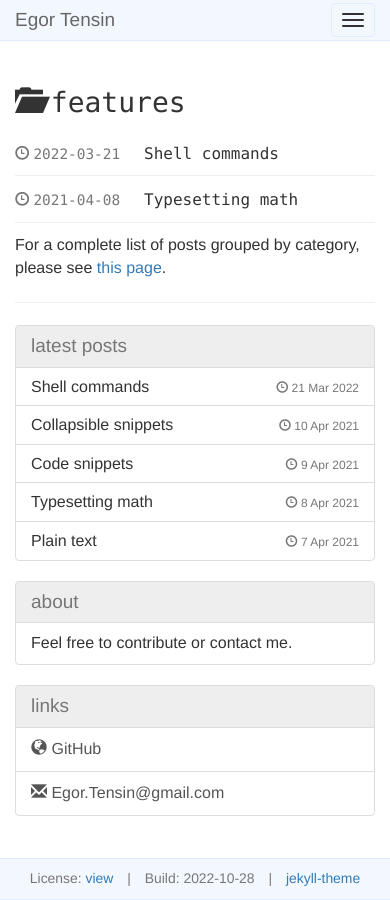
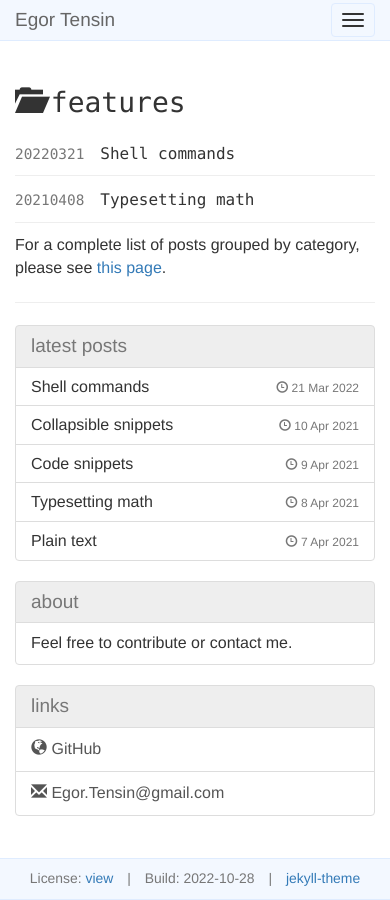
Before and after one commit to egor-tensin/jekyll-theme, a Jekyll site: the page built from features/index.html, in a window 390 px wide. Built offline with Jekyll 4.4.1, drawn with Linux system fonts in a browser that asks for light colours; the repository's description, which GitHub fills in, is left out.

Commit message:
posts: narrower feed on mobile

```diff
--- a/_includes/jekyll-theme/flex-header.html
+++ b/_includes/jekyll-theme/flex-header.html
@@ -1,11 +1,11 @@
 <div class="flex-header" style="flex-wrap: wrap;">
   <div class="flex-header">
     {% if include.left %}
-      <p class="flex-header-left text-muted font-size-90">{{ include.left }}</p>
+      <div class="flex-header-left text-muted font-size-90">{{ include.left }}</div>
     {% endif %}
     <div class="flex-header-title">{{ include.title }}</div>
   </div>
   {% if include.right %}
-    <p class="flex-header-right text-muted font-size-90">{{ include.right }}</p>
+    <div class="flex-header-right text-muted font-size-90">{{ include.right }}</div>
   {% endif %}
 </div>
--- a/_includes/jekyll-theme/posts/date.html
+++ b/_includes/jekyll-theme/posts/date.html
@@ -1,5 +1,5 @@
 {% assign fmt = include.fmt %}
 {% unless fmt %}
-  {% assign fmt = "%F" %}
+  {% assign fmt = '%Y<span class="hide-on-mobile">-</span>%m<span class="hide-on-mobile">-</span>%d' %}
 {% endunless %}
-<span class="glyphicon glyphicon-time"></span>&nbsp;<span{% if include.monospace %} class="text-monospace"{% endif %}>{{ include.date | date: fmt }}</span>
+<span class="hide-on-mobile"><span class="glyphicon glyphicon-time"></span>&nbsp;</span><span{% if include.monospace %} class="text-monospace"{% endif %}>{{ include.date | date: fmt }}</span>
--- a/_includes/jekyll-theme/posts/header.html
+++ b/_includes/jekyll-theme/posts/header.html
@@ -1,11 +1,15 @@
 {% assign header_date = null %}
 {% if include.date %}
-  {% capture header_date %}{%- include jekyll-theme/posts/date.html date=include.date monospace=true -%}{% endcapture %}
+  {% capture header_date %}<p>{%- include jekyll-theme/posts/date.html date=include.date monospace=true -%}</p>{% endcapture %}
 {% endif %}
 
 {% assign header_category = null %}
 {% if include.category %}
-  {% capture header_category %}{%- include jekyll-theme/categories/label.html category=include.category monospace=true -%}{% endcapture %}
+  {% capture header_category %}
+    <p class="hide-on-mobile">
+      {%- include jekyll-theme/categories/label.html category=include.category monospace=true -%}
+    </p>
+  {% endcapture %}
 {% endif %}
 
 {% capture header_title %}<h5 class="text-monospace">{{ include.title }}</h5>{% endcapture %}
--- a/_layouts/post.html
+++ b/_layouts/post.html
@@ -8,7 +8,7 @@ layout: default
   {% capture category %}{%- include jekyll-theme/categories/label.html link=true category=page.category monospace=true -%}&nbsp;{% endcapture %}
 {% endif %}
 
-{% capture date %}{{ category }}{{ date }}{% endcapture %}
+{% capture date %}<p>{{ category }}{{ date }}</p>{% endcapture %}
 
 {% capture title %}<h1>{{ page.title }}</h1>{% endcapture %}
 
--- a/assets/css/jekyll-theme/posts.css
+++ b/assets/css/jekyll-theme/posts.css
@@ -3,6 +3,14 @@
   display: flex;
   align-items: baseline;
   column-gap: 1.5em;
+}
+@media(max-width: 480px) {
+  .flex-header {
+    column-gap: 1em;
+  }
+  .feed-entry .hide-on-mobile {
+    display: none;
+  }
 }
 
 .flex-header-left, .flex-header-right {
```
